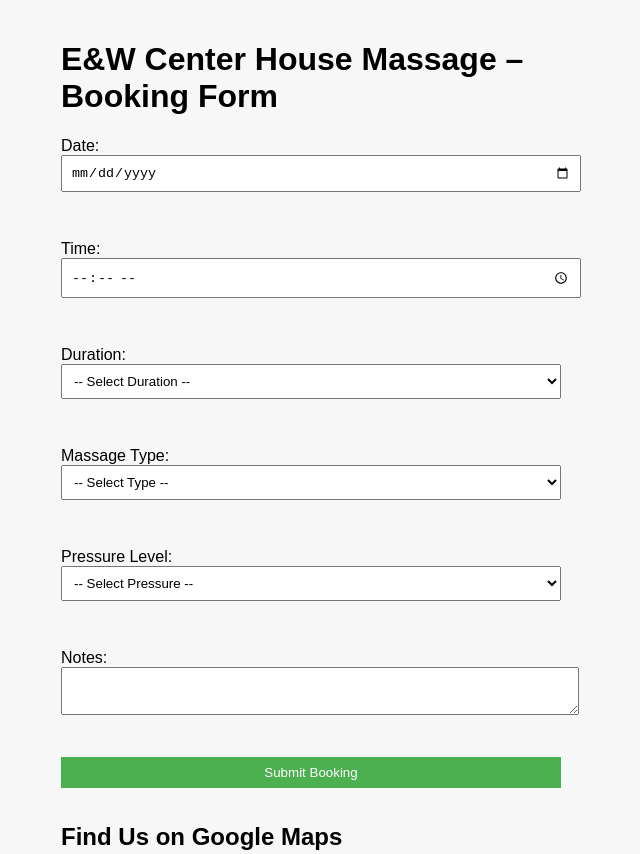
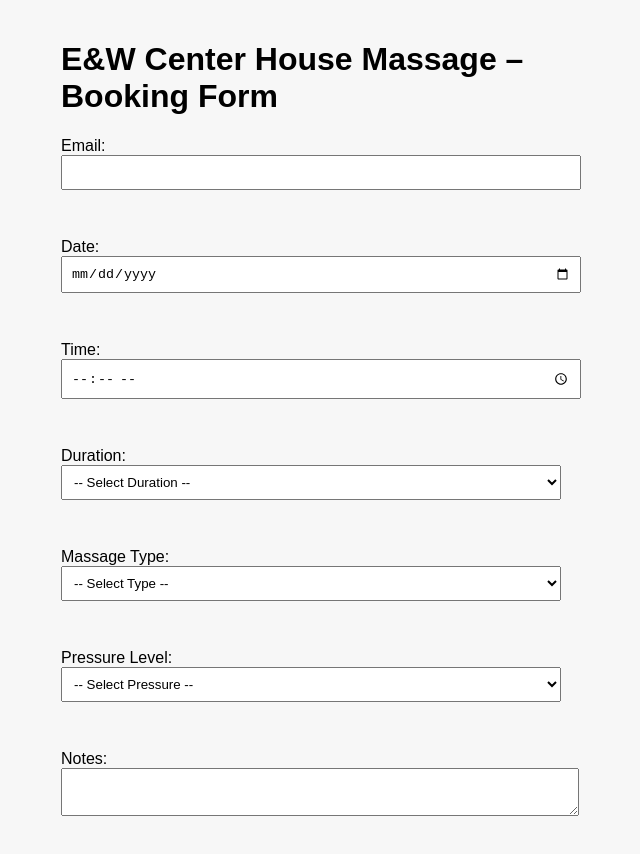
Before and after one commit to HongQiLi/E-W-Center-House-Massage, a plain HTML site: page index.html in a window 1280 px wide. Shown: the top 854 px of the page, without its empty margins (329-969 px from the left). Drawn offline with Linux system fonts and the light colour scheme.

Commit message:
Update index.html

```diff
--- a/index.html
+++ b/index.html
@@ -18,6 +18,10 @@
   <h1>E&W Center House Massage – Booking Form</h1>
 
 <form id="booking-form">
+  <label>Email:
+  <input type="email" name="user_email" required />
+</label><br/>
+
   <label>Date:
     <input type="date" name="date" required />
   </label><br/>
```
